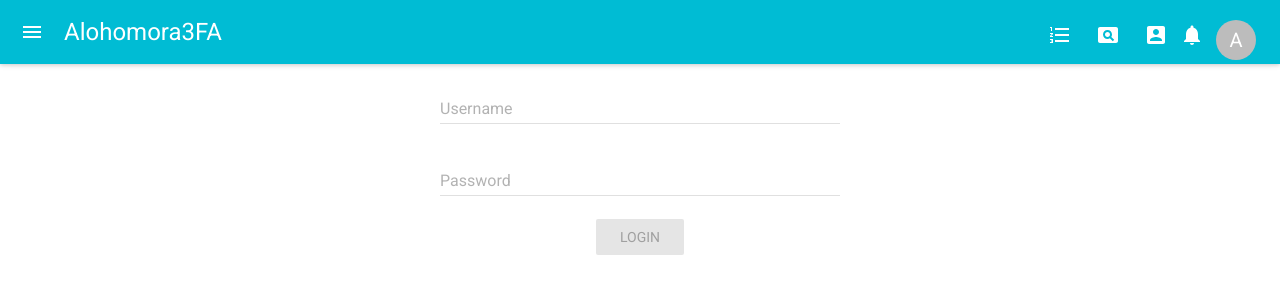
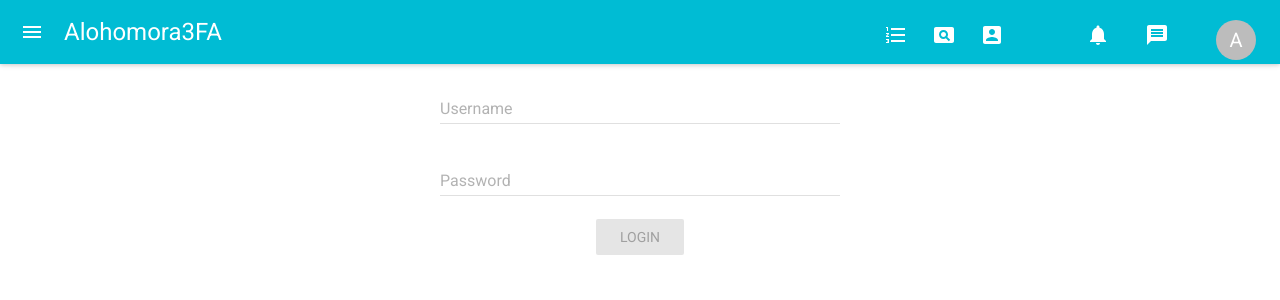
Before and after one commit to TheBigBangTeam/Alohomora-3FA, a React (Create React App) app in the folder client/: page / in a window 1280 px wide. Shown: the top 300 px of the page. Built offline with nearby package versions, Linux system fonts and the light colour scheme.

Commit message:
Header Prototype 5: Messages icon & Repositioning

```diff
--- a/client/src/components/Header.js
+++ b/client/src/components/Header.js
@@ -16,6 +16,7 @@ import AccountBox from 'material-ui/svg-icons/action/account-box'
 import StatsBox from 'material-ui/svg-icons/editor/format-list-numbered'
 import LogsBox from 'material-ui/svg-icons/action/pageview'
 import NotificationsIcon from 'material-ui/svg-icons/social/notifications'
+import MessagesIcon from 'material-ui/svg-icons/communication/message'
 import {white} from 'material-ui/styles/colors'
 import {deepOrange300, purple500} from 'material-ui/styles/colors'
 
@@ -38,6 +39,13 @@ class Header extends Component {
         marginLeft: 20,
         marginRight: 20
       },
+      firstIcon: {
+        marginLeft: 70,
+        marginRight: 35
+      },
+      icons: {
+        marginRight: 35
+      }
     }
 
     return(
@@ -54,8 +62,8 @@ class Header extends Component {
                   iconButtonElement={
                     <IconButton><StatsBox color={white}/></IconButton>
                   }
-                  targetOrigin={{horizontal: 'right', vertical: 'top'}}
-                  anchorOrigin={{horizontal: 'right', vertical: 'top'}}
+                  targetOrigin={{horizontal: 'left', vertical: 'top'}}
+                  anchorOrigin={{horizontal: 'right', vertical: 'bottom'}}
                 >
                   <MenuItem key={1} primaryText="View Statistics"/>
                 </IconMenu>
@@ -63,8 +71,8 @@ class Header extends Component {
                   iconButtonElement={
                     <IconButton><LogsBox color={white}/></IconButton>
                   }
-                  targetOrigin={{horizontal: 'right', vertical: 'top'}}
-                  anchorOrigin={{horizontal: 'right', vertical: 'top'}}
+                  targetOrigin={{horizontal: 'left', vertical: 'top'}}
+                  anchorOrigin={{horizontal: 'right', vertical: 'bottom'}}
                 >
                   <MenuItem key={1} primaryText="View Logs"/>
                 </IconMenu>
@@ -72,14 +80,15 @@ class Header extends Component {
                   iconButtonElement={
                     <IconButton><AccountBox color={white}/></IconButton>
                   }
-                  targetOrigin={{horizontal: 'right', vertical: 'top'}}
-                  anchorOrigin={{horizontal: 'right', vertical: 'top'}}
+                  targetOrigin={{horizontal: 'left', vertical: 'top'}}
+                  anchorOrigin={{horizontal: 'right', vertical: 'bottom'}}
                 >
                   <MenuItem key={1} primaryText="Insert User"/>
                   <MenuItem key={2} primaryText="Modify User"/>
                   <MenuItem key={3} primaryText="Eliminate user"/>
                 </IconMenu>
-                <NotificationsIcon color={white} />
+                <NotificationsIcon color={white} style={style.firstIcon} />
+                <MessagesIcon color={white} style={style.icons} />
                 <IconMenu color={white}
                   iconButtonElement={
                     <IconButton>
```
